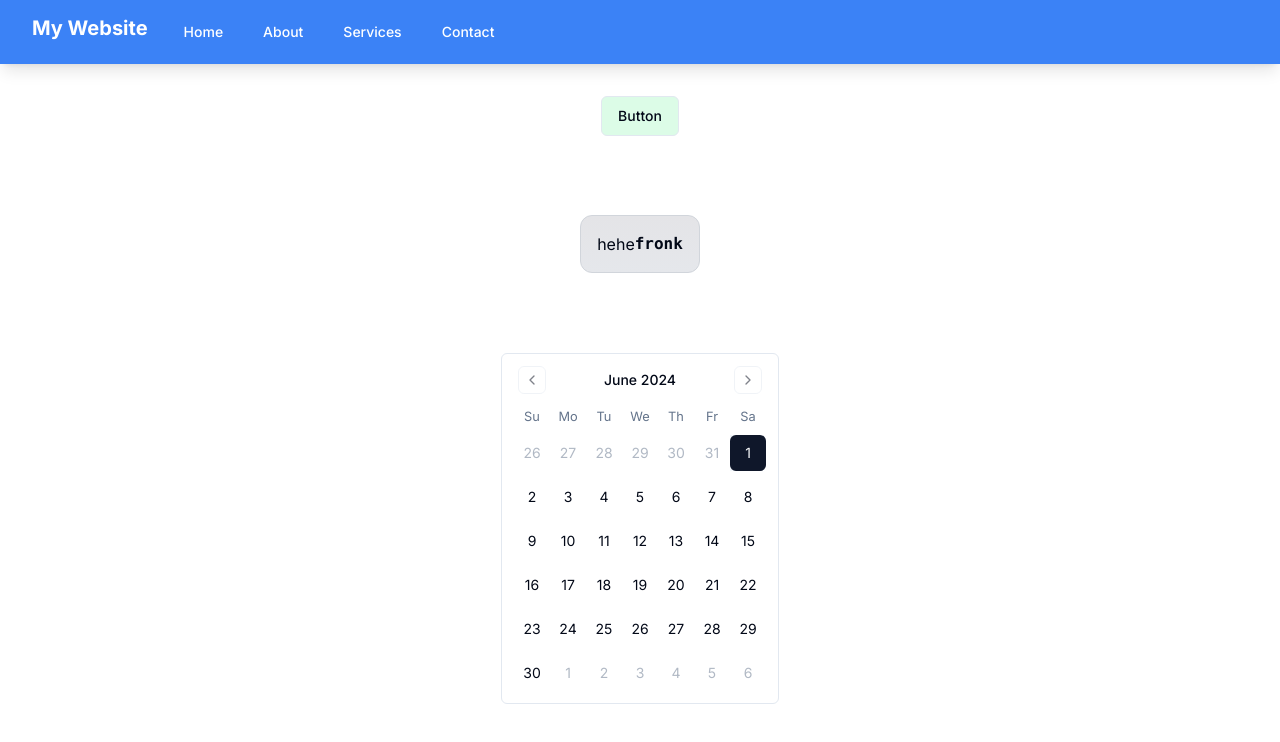
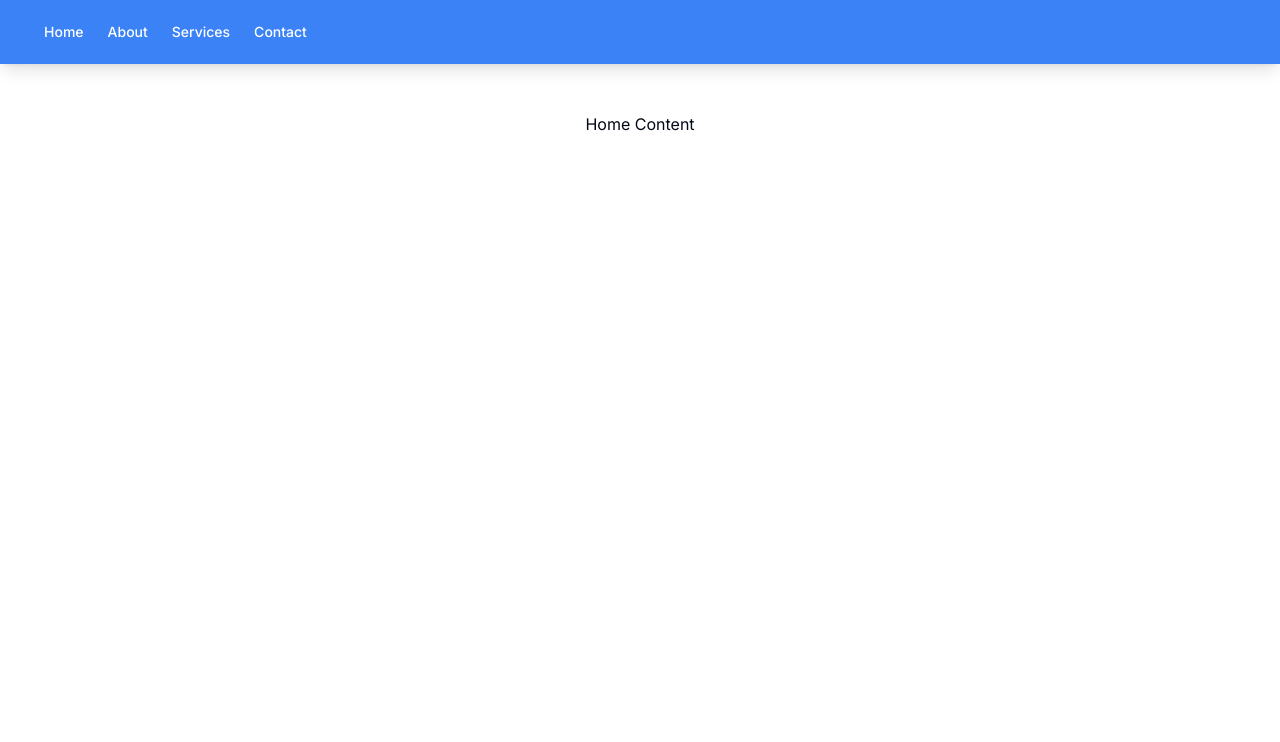
Before and after one commit to HarriBo3/project, a Next.js app: page / in a window 1280 px wide. Shown: the top 742 px of the page. Built offline with nearby package versions, Linux system fonts and the light colour scheme.

Commit message:
Third Commit

```diff
--- a/src/app/page.tsx
+++ b/src/app/page.tsx
@@ -1,31 +1,35 @@
 "use client";
 
-import Image from "next/image";
-import { Button } from "@/components/ui/button";
-import { Calendar } from "@/components/ui/calendar";
 import React, { useState } from 'react';
 import Navbar from '@/components/Navbar';
+import Home from '../components/Home';
+import About from '../components/About';
+import Services from '../components/services';
+import Contact from '../components/contact';
 
-export default function Home() {
-  const [date, setDate] = useState<Date | undefined>(new Date());
+export default function Main() {
+  const [content, setContent] = useState<string>('home');
+
+  const renderContent = () => {
+    switch (content) {
+      case 'home':
+        return <Home />;
+      case 'about':
+        return <About />;
+      case 'services':
+        return <Services />;
+      case 'contact':
+        return <Contact />;
+      default:
+        return <Home />;
+    }
+  };
 
   return (
     <div>
-      <Navbar />
-      <main className="flex min-h-screen flex-col items-center justify-between p-24">
-        <Button className="bg-green-100" variant="outline">Button</Button>
-
-        <p className="fixed left-0 top-0 flex w-full justify-center border-b border-gray-300 bg-gradient-to-b from-zinc-200 pb-6 pt-8 backdrop-blur-2xl dark:border-neutral-800 dark:bg-zinc-800/30 dark:from-inherit lg:static lg:w-auto lg:rounded-xl lg:border lg:bg-gray-200 lg:p-4 lg:dark:bg-zinc-800/30">
-          hehe
-          <code className="font-mono font-bold">fronk</code>
-        </p>
-
-        <Calendar
-          mode="single"
-          selected={date}
-          onSelect={setDate}
-          className="rounded-md border"
-        />
+      <Navbar onChangeContent={setContent} />
+      <main className="flex min-h-screen flex-col items-center justify-between p-24 pt-28">
+        {renderContent()}
       </main>
     </div>
   );
--- /dev/null
+++ b/src/components/About.tsx
@@ -0,0 +1,7 @@
+import React from 'react';
+
+const About: React.FC = () => {
+  return <div>About Content</div>;
+};
+
+export default About;
--- /dev/null
+++ b/src/components/Contact.tsx
@@ -0,0 +1,7 @@
+import React from 'react';
+
+const Contact: React.FC = () => {
+  return <div>Contact Content</div>;
+};
+
+export default Contact;
--- /dev/null
+++ b/src/components/Home.tsx
@@ -0,0 +1,7 @@
+import React from 'react';
+
+const Home: React.FC = () => {
+  return <div>Home Content</div>;
+};
+
+export default Home;
--- a/src/components/Navbar.tsx
+++ b/src/components/Navbar.tsx
@@ -1,37 +1,39 @@
 import React from 'react';
-import Link from 'next/link';
 
-const Navbar: React.FC = () => {
+interface NavbarProps {
+  onChangeContent: (content: string) => void;
+}
+
+const Navbar: React.FC<NavbarProps> = ({ onChangeContent }) => {
   return (
     <nav className="bg-blue-500 fixed top-0 w-full z-50 shadow-lg">
       <div className="max-w-7xl mx-auto px-2 sm:px-6 lg:px-8">
         <div className="relative flex items-center justify-between h-16">
-                    <div className="absolute inset-y-0 left-0 flex items-center sm:hidden">
-                        {/* Mobile menu button */}
-                    </div>
           <div className="flex-1 flex items-center justify-center sm:items-stretch sm:justify-start">
-                        <Link href="/" legacyBehavior>
-                            <a className="text-white font-bold text-xl">My Website</a>
-                        </Link>
-                        <div className="hidden sm:block sm:ml-6">
-                            <div className="flex space-x-4">
-                                <Link href="#home" legacyBehavior>
-                                    <a className="text-white hover:bg-blue-700 hover:text-white px-3 py-2 rounded-md text-sm font-medium">Home</a>
-                                </Link>
-                                <Link href="#about" legacyBehavior>
-                                    <a className="text-white hover:bg-blue-700 hover:text-white px-3 py-2 rounded-md text-sm font-medium">About</a>
-                                </Link>
-                                <Link href="#services" legacyBehavior>
-                                    <a className="text-white hover:bg-blue-700 hover:text-white px-3 py-2 rounded-md text-sm font-medium">Services</a>
-                                </Link>
-                                <Link href="#contact" legacyBehavior>
-                                    <a className="text-white hover:bg-blue-700 hover:text-white px-3 py-2 rounded-md text-sm font-medium">Contact</a>
-                                </Link>
-                            </div>
-                        </div>
-                    </div>
-                    <div className="absolute inset-y-0 right-0 flex items-center pr-2 sm:static sm:inset-auto sm:ml-6 sm:pr-0">
-                        {/* Placeholder for any future additions */}
+            <button
+              onClick={() => onChangeContent('home')}
+              className="text-white hover:bg-blue-700 hover:text-white px-3 py-2 rounded-md text-sm font-medium"
+            >
+              Home
+            </button>
+            <button
+              onClick={() => onChangeContent('about')}
+              className="text-white hover:bg-blue-700 hover:text-white px-3 py-2 rounded-md text-sm font-medium"
+            >
+              About
+            </button>
+            <button
+              onClick={() => onChangeContent('services')}
+              className="text-white hover:bg-blue-700 hover:text-white px-3 py-2 rounded-md text-sm font-medium"
+            >
+              Services
+            </button>
+            <button
+              onClick={() => onChangeContent('contact')}
+              className="text-white hover:bg-blue-700 hover:text-white px-3 py-2 rounded-md text-sm font-medium"
+            >
+              Contact
+            </button>
           </div>
         </div>
       </div>
--- /dev/null
+++ b/src/components/Services.tsx
@@ -0,0 +1,7 @@
+import React from 'react';
+
+const Contact: React.FC = () => {
+  return <div>Contact Content</div>;
+};
+
+export default Contact;
```
Lines whose indentation alone changed are shown as unchanged.
